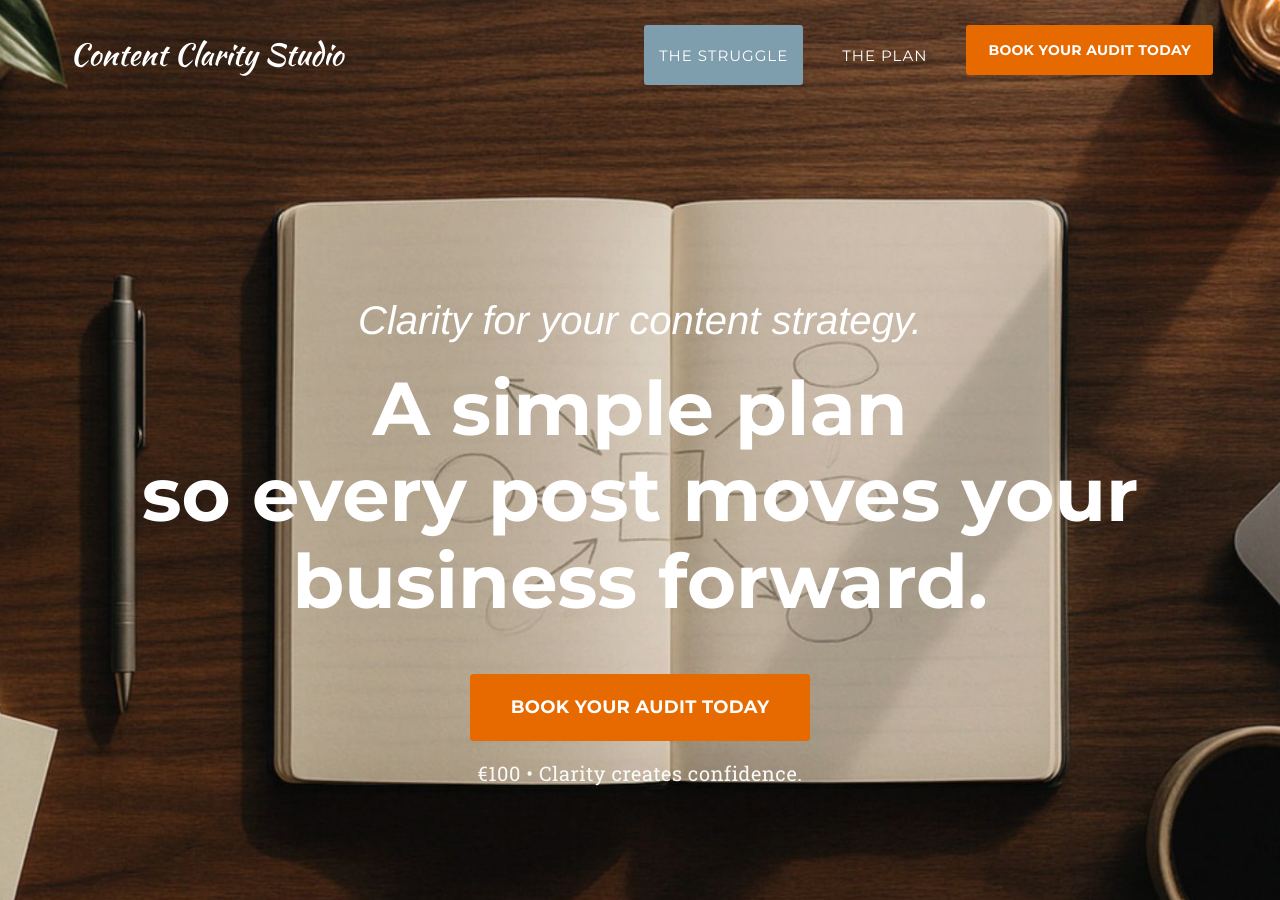
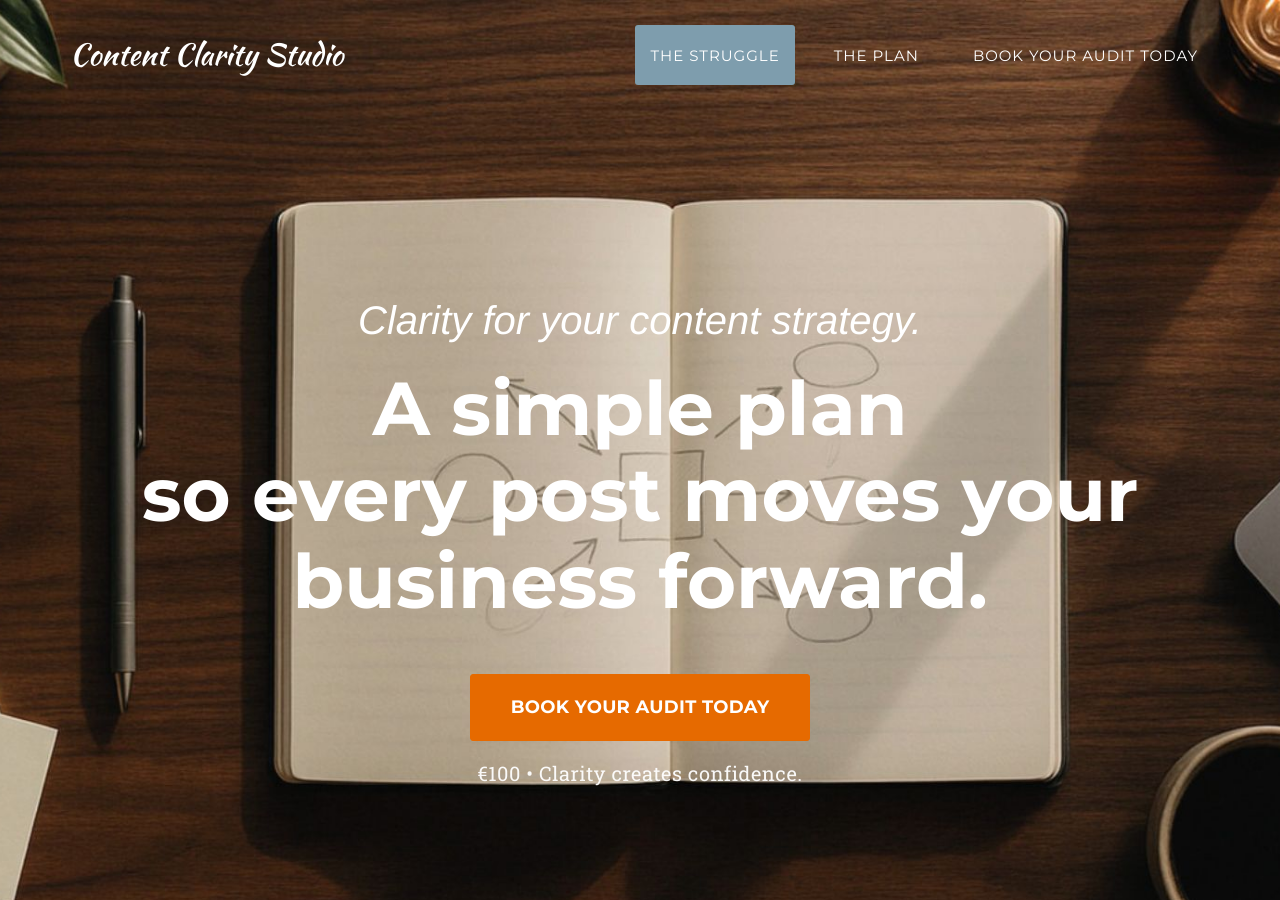
Before and after one commit to ContentClarityStudio/contentclaritystudio.github.io, a Jekyll site: the page built from index.html, in a window 1280 px wide and 900 px high. Built offline with Jekyll 4.4.1, drawn with Linux system fonts in a browser that asks for light colours; some web fonts are replaced.

Commit message:
Update header.html

```diff
--- a/_includes/header.html
+++ b/_includes/header.html
@@ -20,10 +20,11 @@
 
         <!-- CTA lives inside the same <ul>; class used for spacing/alignment -->
         <li class="nav-cta">
-          <a href="#contact" class="page-scroll nav-cta-link">
+          <a class="page-scroll" href="#contact">
             Book your audit today
           </a>
         </li>
+
 
 
         <!--
```
